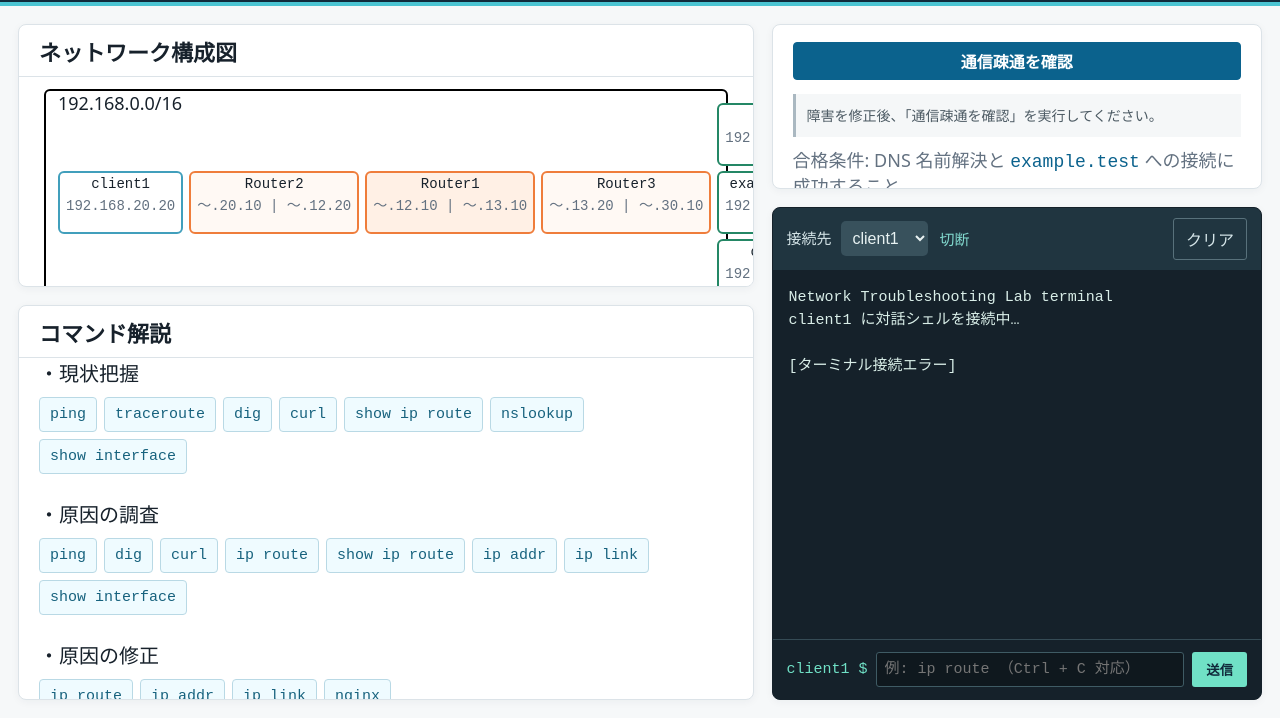
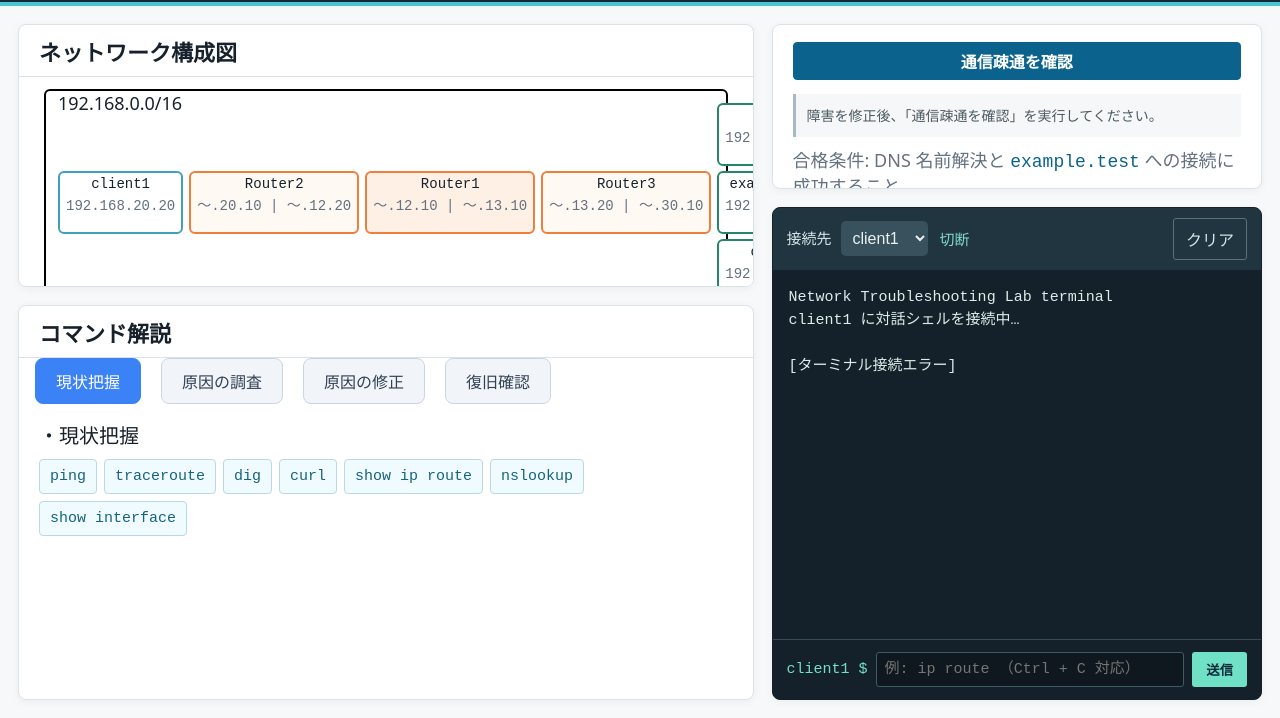
Before and after one commit to B2230680/troubleshooting, a plain HTML site: page lab_ui/static/index.html in a window 1280 px wide. Shown: the part 82-800 px from the top of the page. Drawn offline with Linux system fonts and the light colour scheme; no server answers.

Commit message:
コマンド解説の流れの選択

```diff
--- a/lab_ui/static/app.js
+++ b/lab_ui/static/app.js
@@ -99,6 +99,79 @@ function setupQuickCommands() {
   //if (commandHelp[0]) showCommandHelp(commandHelp[0]);
 }
 
+function setupScreenSwitch() {
+  /*const situationButton = document.getElementById("process-situation");
+  const surveyButton = document.getElementById("process-survey");
+  const fixButton = document.getElementById("process-fix");
+  const checkButton = document.getElementById("process-check");
+
+  const situationScreen = document.querySelector("situation-screen");
+  const surveyScreen = document.querySelector("survey-screen");
+  const fixScreen = document.querySelector("fix-screen");
+  const checkScreen = document.querySelector("check-screen");
+  */
+
+  const buttons = [
+    document.getElementById("process-situation"),
+    document.getElementById("process-survey"),
+    document.getElementById("process-fix"),
+    document.getElementById("process-check")
+  ];
+
+  const screens = [
+    document.querySelector(".situation-screen"),
+    document.querySelector(".survey-screen"),
+    document.querySelector(".fix-screen"),
+    document.querySelector(".check-screen")
+  ];
+
+  buttons.forEach((button,index) => {
+    button.addEventListener("click", () => {
+
+      buttons.forEach(btn => btn.classList.remove("active"));
+      button.classList.add("active");
+
+      screens.forEach(screen => {
+        screen.style.display = "none";
+      });
+
+      screens[index].style.display = "block";
+    });
+  });
+  buttons[0].classList.add("active");
+  screens.forEach((screen,index) => {
+    screen.style.display = index === 0 ? "block" : "none";
+  });
+ }
+  /* situationButton.addEventListener("click", () => {
+   situationButton.classList.add("active");
+   surveyButton.classList.remove("active");
+   fixButton.classList.remove("active");
+   checkButton.classList.remove("active");
+  });
+
+  surveyButton.addEventListener("click", () => {
+   situationButton.classList.remove("active");
+   surveyButton.classList.add("active");
+   fixButton.classList.remove("active");
+   checkButton.classList.remove("active");
+  });
+
+  fixButton.addEventListener("click", () => {
+   situationButton.classList.remove("active");
+   surveyButton.classList.remove("active");
+   fixButton.classList.add("active");
+   checkButton.classList.remove("active");
+  });
+
+  checkButton.addEventListener("click", () => {
+   situationButton.classList.remove("active");
+   surveyButton.classList.remove("active");
+   fixButton.classList.remove("active");
+   checkButton.classList.add("active");
+  });
+ } */
+
 function append(text) {
   //const html = ansiUp.ansi_to_html(text);
   // ANSIエスケープシーケンス（色やカーソル制御コード）を自動で消去する
@@ -165,6 +238,7 @@ target.addEventListener('change', () => {
 
 document.querySelector('#clear').onclick = () => { output.textContent = ''; command.focus(); };
 setupQuickCommands();
+setupScreenSwitch();
 
 async function fault(action) {
   try {
--- a/lab_ui/static/index.html
+++ b/lab_ui/static/index.html
@@ -65,25 +65,44 @@
       <h2>コマンド解説</h2>
        <!-- <span id="command-title"></span> -->
      </div>
+
+     <div class="process">
+      <button class="process-button" id="process-situation">現状把握</button>
+      <button class="process-button" id="process-survey">原因の調査</button>
+      <button class="process-button" id="process-fix">原因の修正</button>
+      <button class="process-button" id="process-check">復旧確認</button>
+     </div>
+
+     <div class="screen">
+      <div class="situation-screen">
        <div class="command-group">
         <div class="commands-type">・現状把握</div>
         <div id="situation" class="quick-commands"></div>
        </div>
+      </div>
 
+     <div class="survey-screen">
       <div class="command-group">
        <div class="commands-type">・原因の調査</div>
        <div id="survey" class="quick-commands"></div>
       </div>
+     </div>
 
+     <div class="fix-screen">
       <div class="command-group">
        <div class="commands-type">・原因の修正</div>
        <div id="fix" class="quick-commands"></div>
       </div>
+     </div>
 
+     <div class="check-screen">
       <div class="command-group">
        <div class="commands-type">・復旧確認</div>
        <div id="check" class="quick-commands"></div>
       </div>
+     </div>
+    </div>
+
       <div id="help-popup">
        <button id="help-close">×</button>
        <div id="help-popup-content"></div>
--- a/lab_ui/static/style.css
+++ b/lab_ui/static/style.css
@@ -482,6 +482,40 @@ h1 {
   color:#f00;
 }
 
+.survey-screen,
+.fix-screen,
+.check-screen {
+    display: none;
+}
+
+.process {
+    display:flex;
+    gap:20px;
+    padding-left: 16px;
+    margin-bottom:16px;
+}
+
+.process-button {
+    border:1px solid #cbd5e1;
+    color:#334155;
+    background:#f1f5f9;
+    border-radius:8px;
+    padding:10px 20px;
+    font:16px sans-serif;
+    cursor:pointer;
+    transition:background 0.2s, color 0.2s;
+}
+
+.process-button:hover {
+    background:#dbeafe;
+}
+
+.process-button.active {
+    background:#3b82f6;
+    border-color:#3b82f6;
+    color:#fff;
+}
+
 /*.menu {
     grid-column:2;
     grid-row:1
```
Lines whose indentation alone changed are shown as unchanged.
